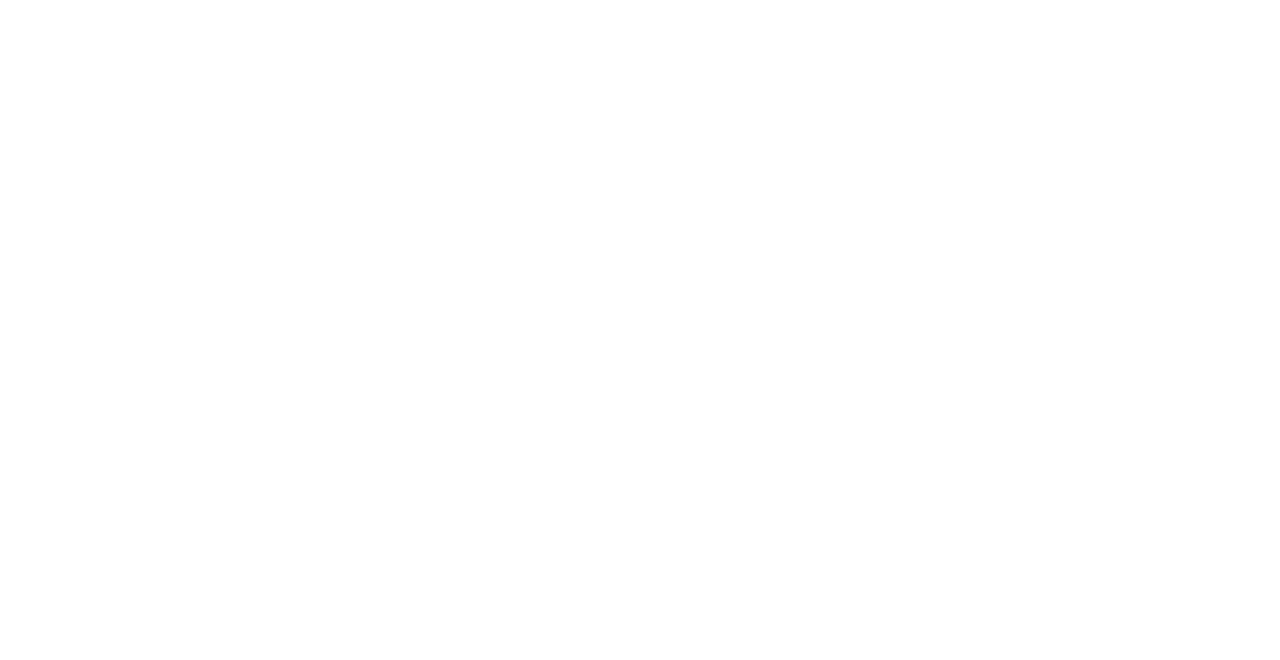
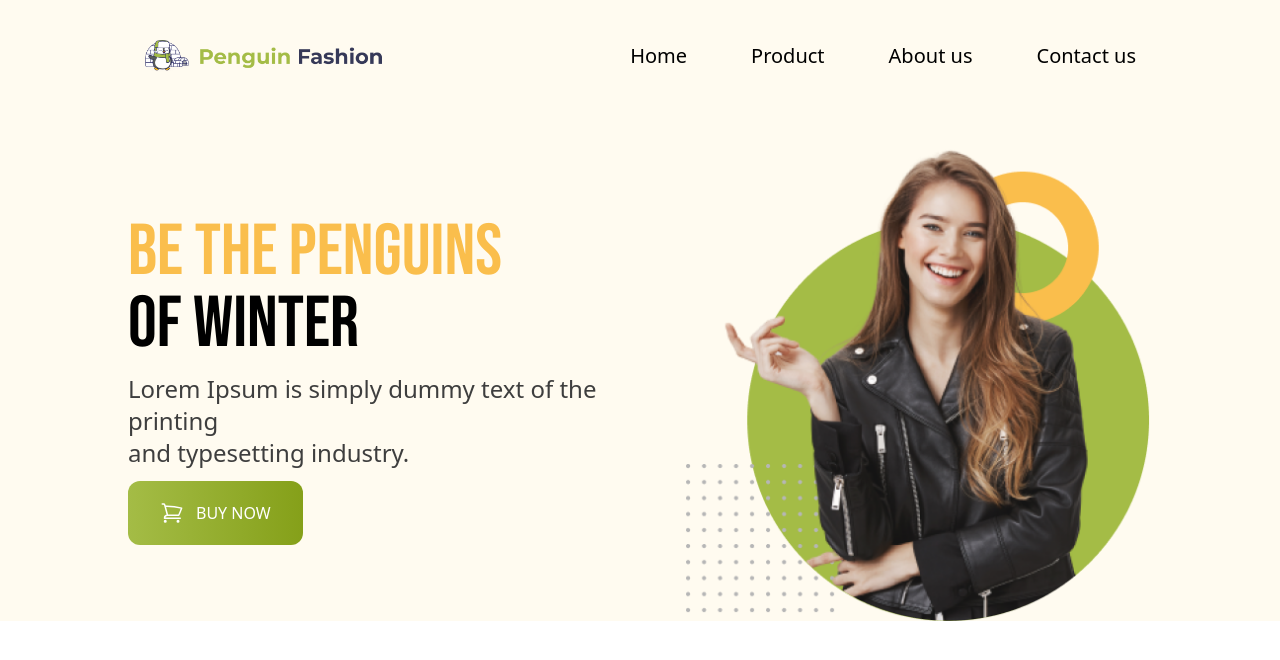
Before and after one commit to Rahat201/penguin-fashion-house, a plain HTML site: page index.html in a window 1280 px wide. Drawn offline with nearby package versions, Linux system fonts and the light colour scheme.

Commit message:
header-section

```diff
--- a/index.html
+++ b/index.html
@@ -4,9 +4,49 @@
     <meta charset="UTF-8">
     <meta name="viewport" content="width=device-width, initial-scale=1.0">
     <title>Penguin Fashion House</title>
+    <!-- tailwind css framework link -->
+    <script src="https://cdn.tailwindcss.com"></script>
+    <!-- Google fonts -->
+    <link rel="preconnect" href="https://fonts.googleapis.com">
+    <link rel="preconnect" href="https://fonts.gstatic.com" crossorigin>
+    <link href="https://fonts.googleapis.com/css2?family=Bebas+Neue&display=swap" rel="stylesheet">
+    <style>
+        .font-bebas{
+            font-family: 'Bebas Neue', sans-serif;
+        }
+    </style>
 </head>
+<!--  -->
 <body>
-    <header>
+    <header class="bg-[#FFFBF0] space-y-7">
+        <!-- Nav bar section -->
+        <nav class="flex flex-col md:flex-row items-center justify-between pt-4 md:p-10 lg:px-36  ">
+            <div>
+                <img class="w-96 md:w-60" src="icons/logo.png" alt="">
+            </div>
+            <div class="flex flex-col md:flex-row gap-4 md:gap-16 font-medium text-xl">
+                <a href="">Home</a>
+                <a href="">Product</a>
+                <a href="">About us</a>
+                <a href="">Contact us</a>
+            </div>
+        </nav>
+        <!-- Banner-section -->
+        <div class="flex flex-col md:flex-row justify-between items-center px-8 lg:px-32 ">
+            <div class="space-y-3">
+                <h3 class="text-7xl uppercase font-bebas"><span class="text-[#FABE4C]">Be the Penguins</span>
+                    <br>
+                    of Winter</h3>
+                <p class="text-2xl text-[#3E3E3E]">Lorem Ipsum is simply dummy text of the printing<br>
+                    and typesetting industry.</p>
+                    <button class="py-5 px-8 rounded-xl uppercase text-white font-medium p-8 flex items-center gap-3 bg-gradient-to-r from-[#A4BC46] to-[#85A019] ">
+                        <svg xmlns="http://www.w3.org/2000/svg" fill="none" viewBox="0 0 24 24" stroke-width="1.5" stroke="currentColor" class="w-6 h-6">
+                            <path stroke-linecap="round" stroke-linejoin="round" d="M2.25 3h1.386c.51 0 .955.343 1.087.835l.383 1.437M7.5 14.25a3 3 0 00-3 3h15.75m-12.75-3h11.218c1.121-2.3 2.1-4.684 2.924-7.138a60.114 60.114 0 00-16.536-1.84M7.5 14.25L5.106 5.272M6 20.25a.75.75 0 11-1.5 0 .75.75 0 011.5 0zm12.75 0a.75.75 0 11-1.5 0 .75.75 0 011.5 0z" />
+                          </svg>
+                           BUY NOW</button>
+            </div>
+            <div><img src="images/model.png" alt=""></div>
+        </div>
 
     </header>
     <main>
--- /dev/null
+++ b/tailwind.config.js
@@ -0,0 +1,8 @@
+/** @type {import('tailwindcss').Config} */
+module.exports = {
+    content: ["./src/**/*.{html,js}"],
+    theme: {
+      extend: {},
+    },
+    plugins: [],
+  }
```
